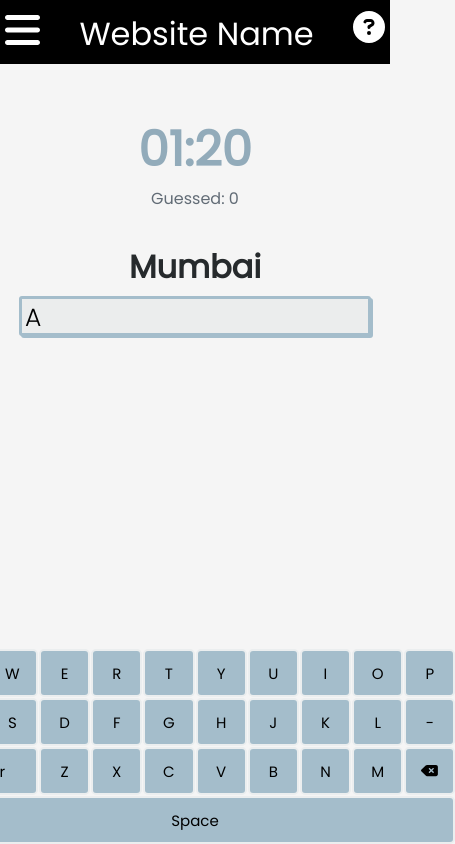
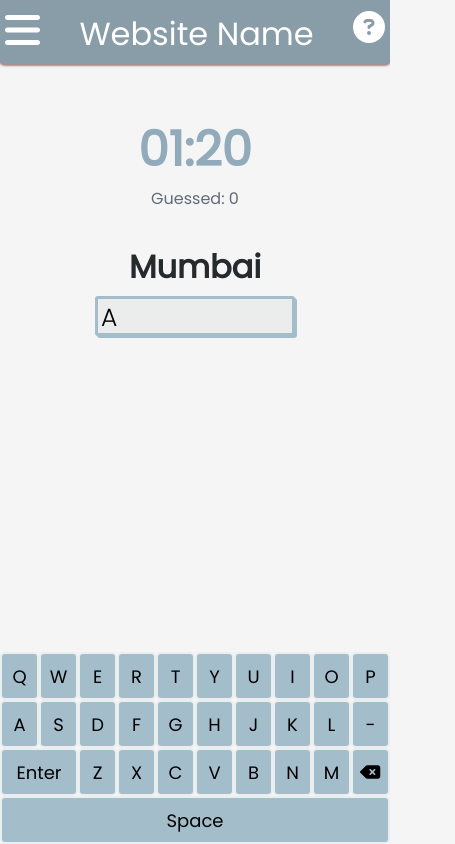
Before and after one commit to nickgabriadze/Towngraphy, a React (Create React App) app: page / in a window 390 px wide. Shown: the whole page, 455 px wide, since content can reach past the window. Built offline with nearby package versions, Linux system fonts and the light colour scheme.

Commit message:
Made keyboard responsive for mobile devices

```diff
--- a/src/App/App.css
+++ b/src/App/App.css
@@ -2,6 +2,7 @@
 *{
     box-sizing: border-box;
     margin: 0;
+
 
 }
 
@@ -9,12 +10,8 @@ body{
     background-color: #f5f5f5;
 }
 
-#keyBoard{
-    display: flex;
-    justify-content: center;
-    align-items: center;
-    padding: 0;
- }
+
+
 #score-howTo{
     display: flex;
     align-items: center;
@@ -31,20 +28,15 @@ body{
 }
 
 
-@media (max-width: 500px){
+@media (max-width: 480px){
     #footer{
         display: none;
     }
 }
-@media (min-width: 375px) and (max-width:426px) {
+@media (max-width: 480px){
 
-    #keyBoard{
-        position: absolute;;
-        bottom: 0;
-        left: 50%;
-        right: 50%;
-        transition: transform(50%,50%)
-     }
+
+
      #how-to-box{
         display:none;
      }
--- a/src/App/App.jsx
+++ b/src/App/App.jsx
@@ -48,11 +48,12 @@ function App() {
       <HowTo id="how-to-box"/>
       <Timerwithscore minute={state.minutes} second={state.seconds} guessed={state.guessed} dispatch={dispatch} />
       </div>
+
       <div className="container">
         <div>
           <TextBox randomCity={state.randomCity} thatLetter={state.nextCity} message={state.message} dispatch={dispatch} />
         </div>
-        <div id="keyBoard">
+        <div id="keyBrd">
           <Keyboard dispatch={dispatch} />
         </div>
       </div>
--- a/src/Components/Header/header.css
+++ b/src/Components/Header/header.css
@@ -7,10 +7,10 @@
     display: none;
 }
 
-@media (max-width:400px) {
+@media (max-width:480px) {
 
     #header-main, #after-open{
-        background-color: black;
+        background-color: #899da9;
         width: 100%;
         height: 4rem;
         display: flex;
@@ -18,7 +18,10 @@
         justify-content: space-between;
         padding-left: 5px;
         padding-right: 5px;
-
+        box-shadow: 0 0 2px 2px rgb(164, 136, 136);
+        flex-grow: 1;
+        border-bottom-left-radius: 5px;
+        border-bottom-right-radius: 5px;
     }
 
     #hamburger-menu,#hamburger-menu-opened, #mail, #copyright-logo{
@@ -57,6 +60,7 @@
         font-size: 10px;
         font-family: 'Poppins', 'Gill Sans', 'Gill Sans MT', 'Calibri', 'Trebuchet MS', 'sans-serif';
         cursor: pointer;
+
     }
 
     #explanation-box {
--- a/src/Components/Keyboard/keyboard.css
+++ b/src/Components/Keyboard/keyboard.css
@@ -11,6 +11,12 @@ button {
     font-size: 15px;
     font-family:'Poppins', 'sans-serif';
 
+}
+#keyboard{
+    width: 100%;
+    display: flex;
+    justify-content: center;
+    align-items: center;
 
 }
 
@@ -22,9 +28,10 @@ button:focus {
 
 .keyboard-grid {
     display: grid;
-    grid-gap: 1px;
-    grid-template-columns: repeat(10, 3.2rem);
-    grid-template-rows: repeat(4, 3rem);
+
+
+    grid-template-columns: repeat(10,minmax(3rem,1fr));
+    grid-template-rows: repeat(4,minmax(3rem, 1fr));
 
 }
 
@@ -39,3 +46,60 @@ button:focus {
     grid-column: span 10;
     width: 100%;
 }
+
+
+@media screen and (max-width: 480px){
+    #keyboard{
+        position: absolute;
+        left: 0;
+        bottom: 0;
+    }
+    .keyboard-grid{
+
+    grid-template-columns: repeat(10,minmax(2.3rem,3rem));
+    grid-template-rows: repeat(4,minmax(2.5rem, 3rem));
+
+    }
+    button{
+        font-size: 18px;
+    }
+
+
+}
+
+@media screen and (max-width: 380px){
+    #keyboard{
+        position: absolute;
+        left: 0;
+        bottom: 0;
+    }
+    .keyboard-grid{
+
+    grid-template-columns: repeat(10,minmax(2rem,2.5rem));
+    grid-template-rows: repeat(4,minmax(1.7rem, 2.7rem));
+
+    }
+    button{
+        font-size: 15px;
+    }
+
+}
+
+@media screen and (max-width: 320px){
+    #keyboard{
+        position: absolute;
+        left: 0;
+        bottom: 0;
+    }
+    .keyboard-grid{
+
+    grid-template-columns: repeat(10,minmax(1.7rem,2.6rem));
+    grid-template-rows: repeat(4,minmax(1.5rem, 2.5rem));
+
+    }
+    button{
+        font-size: 12px;
+
+    }
+
+}
--- a/src/Components/Keyboard/keyboard.js
+++ b/src/Components/Keyboard/keyboard.js
@@ -7,6 +7,9 @@ export function Keyboard({ dispatch }) {
 
     return (
         <>
+        <div id="keyboard">
+
+
             <div className="keyboard-grid">
 
                 <motion.button whileHover={{ scale: 1.1 }}
@@ -124,7 +127,7 @@ export function Keyboard({ dispatch }) {
                     onMouseDown={(e) => e.preventDefault()}
                     whileTap={{ scale: 0.96 }} id="space" onClick={() => dispatch({ type: "ADD_LETTER", char: ' ' })}>Space</motion.button>
             </div>
-
+            </div>
         </>
     );
 };
--- a/src/Components/Textbox/textBox.css
+++ b/src/Components/Textbox/textBox.css
@@ -11,11 +11,10 @@
 
 #box-for-input {
     border-radius: 3px;
-    font-size: 25px;
     background-color: #ebeded;
     list-style: none;
     height: 2.5rem;
-    width: 25rem;
+    width:25rem;
     border-style: solid;
     font-weight: 300;
     border-color: #a4bdcb;
@@ -25,29 +24,30 @@
 }
 
 #answer {
+    display: flex;
     padding-left: 3px;
+    justify-items: center;
+    font-size: 25px;
+
 }
 
 #pre-defined {
     color: #262a2c;
     padding-bottom: 5px;
+    text-align: center;
+    width: 200px;
     font-family: 'Poppins', 'Franklin Gothic Medium', 'Arial Narrow', "Arial", "sans-serif";
 }
 
 #message {
     padding-top: 10px;
+    font-family: 'Poppins', 'Franklin Gothic Medium', 'Arial NarrowCourier New', 'Courier', 'monospace', 'sans-serif';
 }
 
 
-@media (max-width: 380px){
+@media screen and (max-width: 480px){
     #box-for-input{
-       width: 20rem;
+        width: 100%;
 
     }
 }
-
-@media(max-width: 450px){
-    #box-for-input{
-        width: 22rem;
-    }
-}
--- a/src/Components/Textbox/textBox.js
+++ b/src/Components/Textbox/textBox.js
@@ -122,8 +122,8 @@ export function TextBox({ randomCity, thatLetter, message, dispatch }) {
 
                         id="answer">{thatLetter}</motion.p>
                 </div>
-                <p id="message">{message}</p>
             </div>
+            <p id="message">{message}</p>
         </>
     )
 };
```
Also changed, not shown: src/Components/Timer/timer.css (line endings or trailing spaces).
